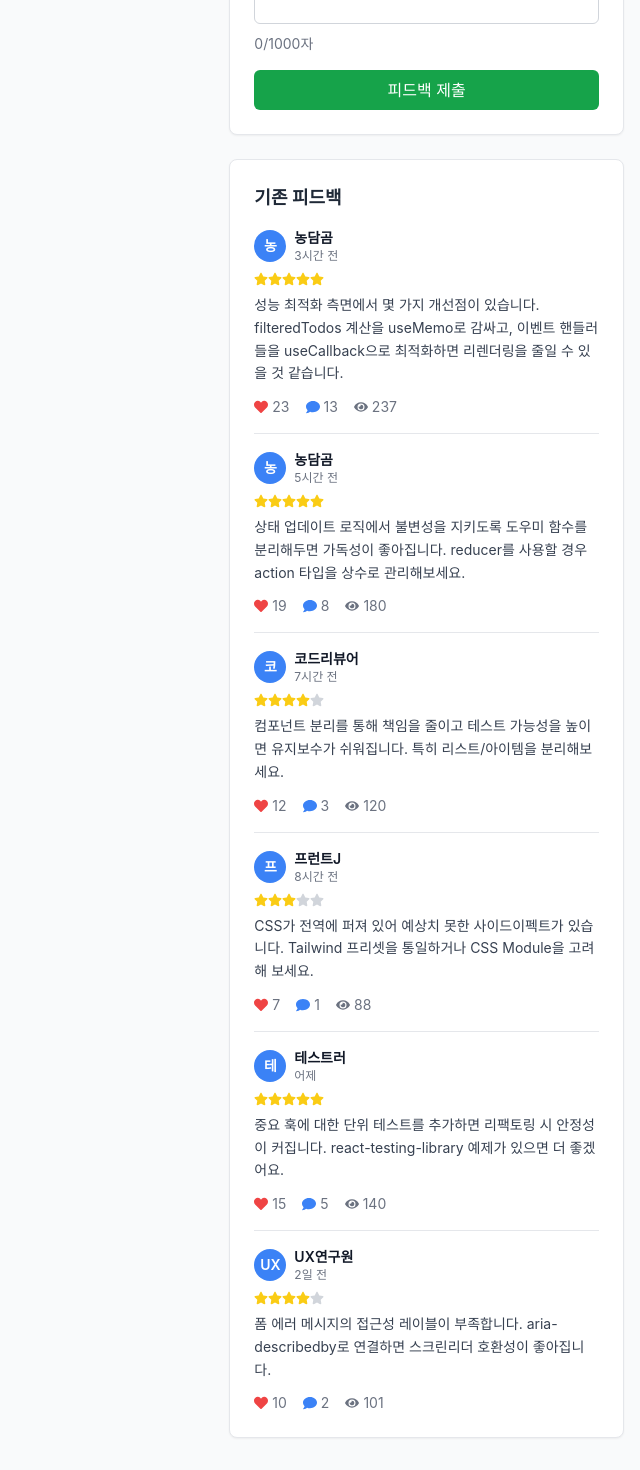
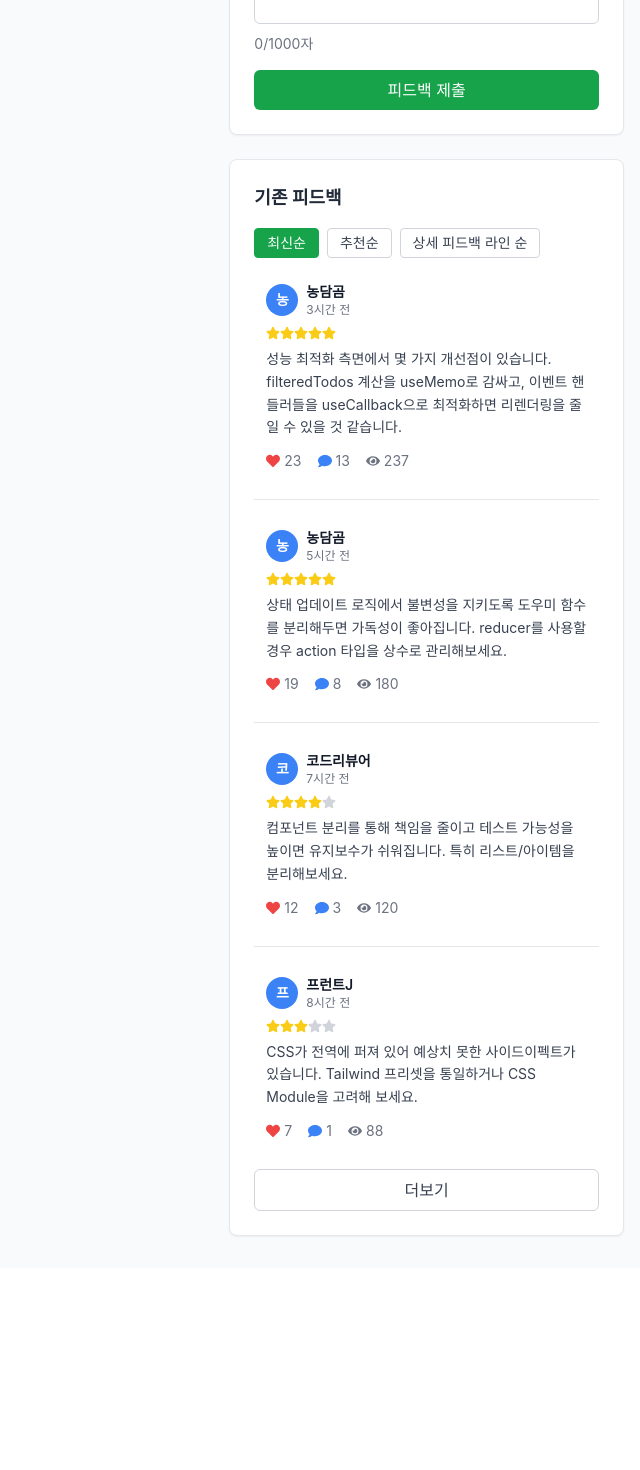
Before and after one commit to 2025-YU-SE/Gardener_web, a React (Vite) app: page /posts/1 in a window 1280 px wide. Shown: the part 1033-2503 px from the top of the page, without its empty margins (640-1280 px from the left). After the commit the page ends 2301 px from the top, so only its background shows below. Built offline with nearby package versions, Linux system fonts and the light colour scheme; a web font is replaced by a local one.

Commit message:
feat: 피드백 정렬 추가
- 피드백 정렬 추가

```diff
--- a/src/pages/PostDetail.jsx
+++ b/src/pages/PostDetail.jsx
@@ -14,6 +14,8 @@ function PostDetail() {
   const [selectedFeedbackType, setSelectedFeedbackType] = useState('일반 피드백')
   const [rating, setRating] = useState(5)
   const [feedbackContent, setFeedbackContent] = useState('')
+  const [showAllFeedbacks, setShowAllFeedbacks] = useState(false)
+  const [feedbackSort, setFeedbackSort] = useState('latest')
 
   const feedbackTypes = ['일반 피드백', '개선 제안', '버그 신고']
 
@@ -165,11 +167,35 @@ function PostDetail() {
           {/* 기존 피드백 댓글 */}
               <div className="bg-white rounded-lg shadow-sm border border-gray-200 p-6">
                 <h3 className="text-lg font-semibold text-gray-800 mb-4">기존 피드백</h3>
+            {/* 정렬 옵션 */}
+            <div className="mb-3 flex items-center gap-2">
+              {[
+                { key: 'latest', label: '최신순' },
+                { key: 'recommended', label: '추천순' },
+                { key: 'detail', label: '상세 피드백 라인 순' },
+              ].map((opt) => (
+                <button
+                  key={opt.key}
+                  onClick={() => setFeedbackSort(opt.key)}
+                  className={`px-3 py-1 rounded border text-sm ${
+                    feedbackSort === opt.key
+                      ? 'bg-green-600 text-white border-green-600'
+                      : 'border-gray-300 text-gray-700 hover:bg-gray-50'
+                  }`}
+                >
+                  {opt.label}
+                </button>
+              ))}
+            </div>
+
             <div className="space-y-4">
-              {sampleFeedbacks
-                .filter(f => f.postId === post.id)
-                .map((fb) => (
+              {(() => {
+                const all = sampleFeedbacks.filter(f => f.postId === post.id)
+                const INITIAL_COUNT = 4
+                const list = showAllFeedbacks ? all : all.slice(0, INITIAL_COUNT)
+                return list.map((fb) => (
                   <div key={fb.id} className="border-b border-gray-200 pb-4 last:border-b-0 last:pb-0">
+                    <div className="rounded-md p-3 transition-all hover:bg-gray-50 hover:ring-1 hover:ring-gray-200">
                       <div className="flex items-center mb-2">
                         <div className="w-8 h-8 bg-blue-500 rounded-full flex items-center justify-center text-white text-sm font-semibold mr-2">
                           {fb.avatarInitial}
@@ -202,8 +228,26 @@ function PostDetail() {
                         </div>
                       </div>
                     </div>
-                ))}
                   </div>
+                ))
+              })()}
+            </div>
+            {(() => {
+              const total = sampleFeedbacks.filter(f => f.postId === post.id).length
+              const INITIAL_COUNT = 4
+              if (showAllFeedbacks || total <= INITIAL_COUNT) return null
+              return (
+                <div className="mt-4">
+                  <button
+                    type="button"
+                    onClick={() => setShowAllFeedbacks(true)}
+                    className="w-full py-2 border border-gray-300 rounded-md text-gray-700 hover:bg-gray-50"
+                  >
+                    더보기
+                  </button>
+                </div>
+              )
+            })()}
               </div>
             </div>
           </div>
```
Lines whose indentation alone changed are shown as unchanged.
